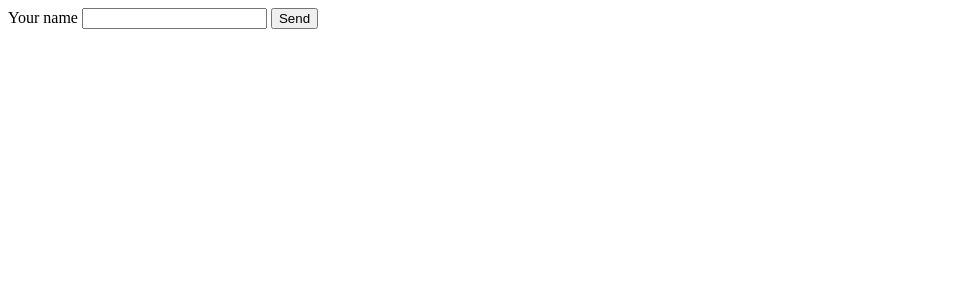
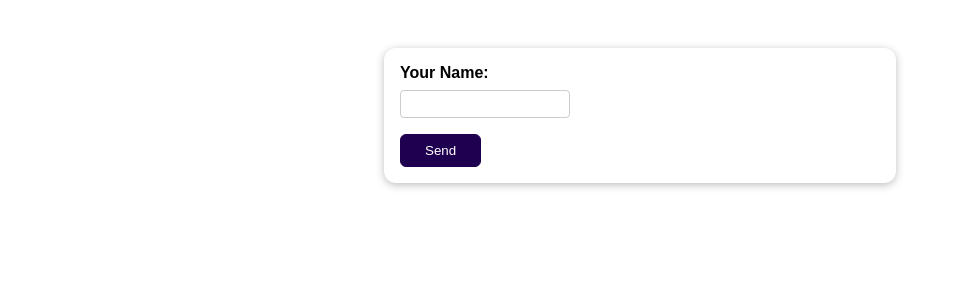
Before and after one commit to matmaslanka/feedback, a Django app: page / in a window 1280 px wide. Shown: the top 300 px of the page, without its empty margins (0-955 px from the left). Run offline with Django 5.2, Linux system fonts and the light colour scheme.

Commit message:
forms with css file

```diff
--- /dev/null
+++ b/reviews/forms.py
@@ -0,0 +1,7 @@
+from django import forms
+
+class ReviewForm(forms.Form):
+    user_name = forms.CharField(label="Your Name:", max_length=100, error_messages={
+        "required": "Your name must not be empty!",
+        "max_length": "Please enter a shorter name!"
+    })
--- /dev/null
+++ b/reviews/static/reviews/styles.css
@@ -0,0 +1,70 @@
+body {
+    font-family: sans-serif;
+    margin: 0;
+  }
+
+  form {
+    margin: 3rem auto;
+    width: 90%;
+    max-width: 30rem;
+    padding: 1rem;
+    border-radius: 12px;
+    background-color: white;
+    box-shadow: 0 2px 8px rgba(0, 0, 0, 0.26);
+  }
+
+  button {
+    cursor: pointer;
+    padding: 0.5rem 1.5rem;
+    border-radius: 6px;
+    background-color: #1f0050;
+    color: white;
+    border: 1px solid #1f0050;
+  }
+
+  button:hover,
+  button:active {
+    background-color: #320777;
+    border-color: #320777;
+  }
+
+  .form-control {
+    margin-bottom: 1rem;
+  }
+
+  .form-control input {
+    font: inherit;
+    padding: 0.25rem;
+    border-radius: 4px;
+    border: 1px solid #ccc;
+    display: block;
+    width: 10rem;
+  }
+
+  .form-control input:focus {
+    border-color: #1f0050;
+    outline: none;
+    background-color: #f4eeff;
+  }
+
+  .form-control label {
+    font-weight: bold;
+    display: block;
+    margin-bottom: 0.5rem;
+  }
+
+  .errorlist {
+    list-style: none;
+    margin: 0.5rem 0;
+    padding: 0;
+    color: #680000;
+  }
+
+  .errors input {
+    border-color: #680000;
+    background-color: #fde3e3;
+  }
+
+  .errors label {
+    color: #680000;
+  }
--- a/reviews/templates/reviews/review.html
+++ b/reviews/templates/reviews/review.html
@@ -1,15 +1,22 @@
+{% load static %}
+
 <!DOCTYPE html>
 <html lang="en">
 <head>
     <meta charset="UTF-8">
     <meta name="viewport" content="width=device-width, initial-scale=1.0">
     <title>Your Review</title>
+    <link rel="stylesheet" href={% static "reviews/styles.css" %}
 </head>
 <body>
-    <form>
-        <label for="username">Your name</label>
-        <input id="username" name="username" type="text">
-        <button>Send</button>
+    <form action="/" method="POST">
+        {% csrf_token %}
+        <div class="form-control {% if form.user_name.errors %} errors {% endif %}">
+        {{ form.user_name.label_tag }}
+        {{ form.user_name }}
+        {{ form.user_name.errors }}
+        </div>
+        <button type="submit">Send</button>
     </form>
 </body>
 </html>
--- a/reviews/urls.py
+++ b/reviews/urls.py
@@ -2,5 +2,6 @@ from django.urls import path
 from . import views
 
 urlpatterns = [
-    path("", views.review)
+    path("", views.review),
+    path("thank-you", views.thank_you)
 ]
--- a/reviews/views.py
+++ b/reviews/views.py
@@ -1,6 +1,25 @@
+from django.http import HttpResponseRedirect
 from django.shortcuts import render
+
+from .forms import ReviewForm
 
 # Create your views here.
 
 def review(request):
-    return render(request, "reviews/review.html")
+    if request.method == 'POST':
+        form = ReviewForm(request.POST)
+
+        if form.is_valid():                         #It checks is valid not empty.
+            print(form.cleaned_data)
+            return HttpResponseRedirect("/thank-you")
+
+    else:
+        form = ReviewForm()
+
+    return render(request, "reviews/review.html", {
+    "form": form
+    })
+
+
+def thank_you(request):
+    return render(request, "reviews/thank_you.html")
```
Also changed, not shown: reviews/templates/reviews/thank_you.html (added, +11 -0 lines).
